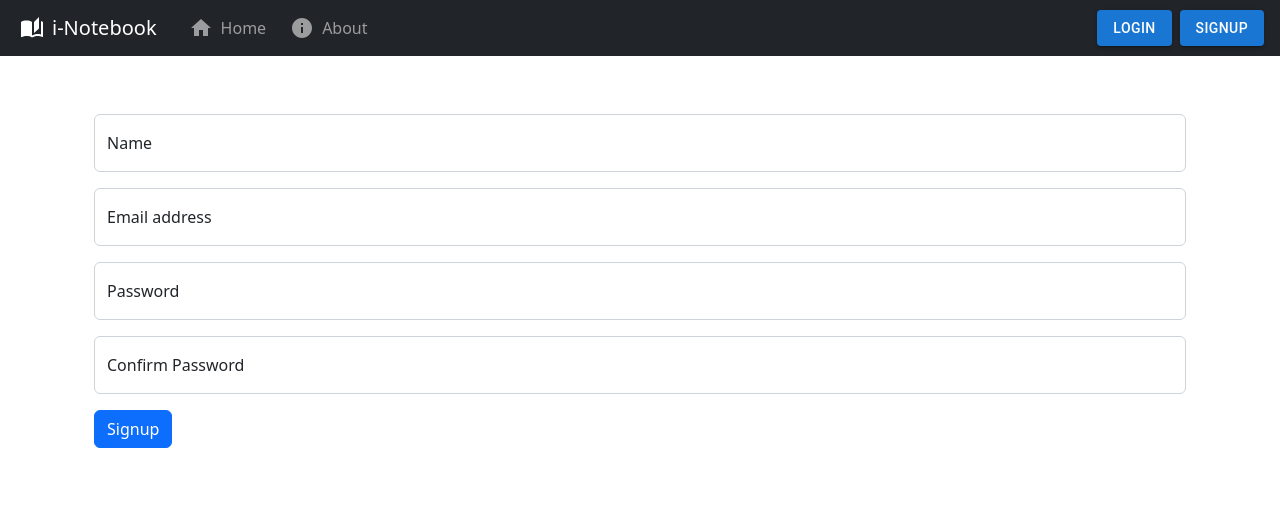
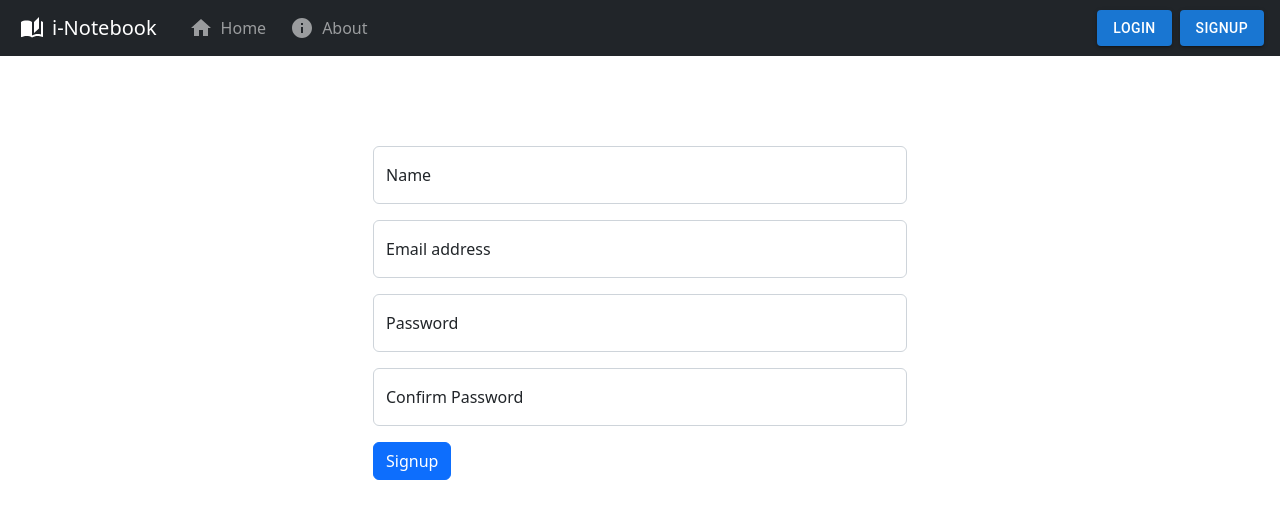
Before and after one commit to imronit2001/iNotebook-React, a React (Create React App) app: page /signup in a window 1280 px wide. Shown: the top 518 px of the page. Built offline with nearby package versions, Linux system fonts and the light colour scheme.

Commit message:
login form centered

```diff
--- a/src/components/About.js
+++ b/src/components/About.js
@@ -3,7 +3,7 @@ import React from "react";
 const About = () => {
   return (
     <React.Fragment>
-      <div>About</div>
+      <div className="text-center text-muted">Nothing to Show</div>
     </React.Fragment>
   );
 };
--- a/src/components/Login.js
+++ b/src/components/Login.js
@@ -36,7 +36,11 @@ const Login = (props) => {
 
   return (
     <React.Fragment>
-      <form className="container" onSubmit={handleSubmit} method="POST">
+      <form
+        className="container w-50 mt-5"
+        onSubmit={handleSubmit}
+        method="POST"
+      >
         <div className="form-floating mb-3">
           <input
             type="email"
--- a/src/components/Signup.js
+++ b/src/components/Signup.js
@@ -43,7 +43,11 @@ const Signup = (props) => {
 
   return (
     <React.Fragment>
-      <form className="container" onSubmit={handleSubmit} method="POST">
+      <form
+        className="container w-50 mt-5"
+        onSubmit={handleSubmit}
+        method="POST"
+      >
         <div className="form-floating mb-3">
           <input
             type="name"
```
